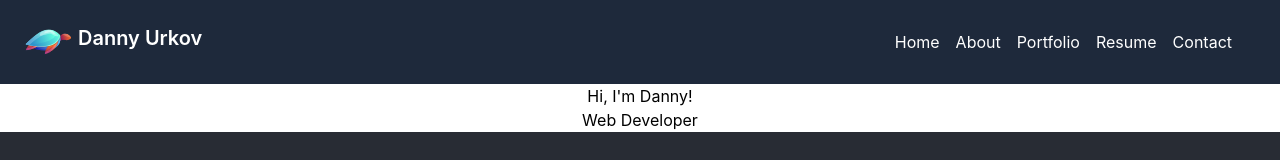
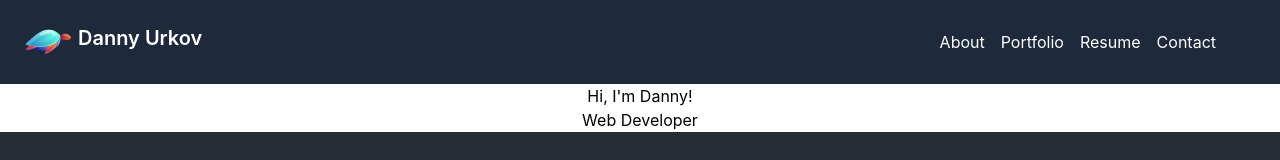
Before and after one commit to Danster4/c-20-react-portfolio, a React (Create React App) app: page / in a window 1280 px wide. Shown: the top 160 px of the page. Built offline with nearby package versions, Linux system fonts and the light colour scheme.

Commit message:
add nav bar with component rendering functionality

```diff
--- a/src/App.js
+++ b/src/App.js
@@ -1,20 +1,42 @@
+import React, { useState } from 'react';
 import Header from './components/Header';
 import About from './components/About';
+import Contact from './components/Contact';
+import Resume from './components/Resume';
+import Portfolio from './components/Portfolio';
+import MainContainer from './components/MainContainer';
+import Footer from './components/Footer';
 import logo from './assets/images/logos/neon-bar-circular.png';
 import './App.css';
 
+
 function App() {
+  const [currentPage, handlePageChange] = useState('About');
+
+  // The renderPage method uses a switch statement to render the appropriate current page
+  const renderPage = () => {
+    switch (currentPage) {
+      case 'Resume':
+        return <Resume />;
+      case 'Portfolio':
+        return <Portfolio />;
+      case 'Contact':
+        return <Contact />;
+      default:
+        return <About />;
+    }
+  };
   return (
     <div className="App">
-      <Header />
-      <About />
-      <header className='App-header'>
+      <Header currentPage={currentPage} handlePageChange={handlePageChange}/>
+      <MainContainer renderPage={renderPage} currentPage={currentPage} handlePageChange={handlePageChange}/>
+
+      <section className='App-header'>
         <img src={logo} className="App-logo" alt="logo" />
-      </header>
+      </section>
 
-      <main>
+      <Footer />
 
-      </main>
 
     </div>
   );
--- a/src/components/Contact/index.js
+++ b/src/components/Contact/index.js
@@ -0,0 +1,63 @@
+import React, { useState } from 'react'
+import { validateEmail } from '../../utils/helpers';
+
+function Contact() {
+
+  const [formState, setFormState] = useState({ name: '', email: '', message: ''});
+  const { name, email, message } = formState;
+  const [errorMessage, setErrorMessage] = useState('');
+
+  function handleChange(e) {
+    if(e.target.name === 'email') {
+      const isValid = validateEmail(e.target.value);
+      console.log(isValid);
+      if(!isValid) {
+        setErrorMessage('Your email is invalid.');
+      } else {
+        setErrorMessage('');
+      }
+    } else {
+      if (!e.target.value.length) {
+        setErrorMessage(`${e.target.name} is required.`);
+      } else {
+        setErrorMessage('');
+      }
+    }
+    if(!errorMessage) {
+      setFormState({...formState, [e.target.name]: e.target.value })
+    }
+  }
+
+  function handleSubmit(e) {
+    e.preventDefault();
+    console.log(formState)
+  }
+
+  return (
+    <section>
+      <h1 data-testid="h1tag" >Contact me</h1>
+      <form id="contact-form" onSubmit={handleSubmit}>
+        <div>
+          <label htmlFor='name'>Name:</label>
+          <input type="text" defaultValue={name} onBlur={handleChange} name="name" />
+        </div>
+        <div>
+          <label htmlFor='email'>Email address:</label>
+          <input type="email" defaultValue={email} onBlur={handleChange} name="email" />
+        </div>
+        <div>
+          <label htmlFor='message'>Message:</label>
+          <textarea name="message" defaultValue={message} onBlur={handleChange} rows="5" />
+        </div>
+        {errorMessage && (
+          <div>
+            <p className="error-text">{errorMessage}</p>
+          </div>
+        )}
+        <button data-testid="button" type="submit">Submit</button>
+      </form>
+    </section>
+  );
+}
+
+export default Contact;
--- a/src/components/Footer/index.js
+++ b/src/components/Footer/index.js
@@ -0,0 +1,11 @@
+import React from 'react';
+
+function Footer() {
+  return (
+    <p>
+      Footer goes here
+    </p>
+  )
+}
+
+export default Footer;
--- a/src/components/Header/index.js
+++ b/src/components/Header/index.js
@@ -5,10 +5,12 @@ import '../../App.css';
 import '../../index.css';
 
 
-function Header() {
+function Header(props) {
+  const { currentPage, handlePageChange } = props;
+
   return(
     <header>
-      <Navigation />
+      <Navigation currentPage={currentPage} handlePageChange={handlePageChange} />
     </header>
 
   )
--- /dev/null
+++ b/src/components/MainContainer/index.js
@@ -0,0 +1,23 @@
+import React, { useState } from 'react';
+import About from '../About';
+import Resume from '../Resume';
+import Contact from '../Contact';
+import Portfolio from '../Portfolio';
+import Header from '../Header';
+import Navigation from '../Navigation';
+
+function MainContainer(props) {
+  // Using useState, set the default value for currentPage to 'About'
+  const { currentPage, renderPage } = props;
+
+  return (
+    <div>
+      {/* Pass the state value and the setter as props to NavTabs */}
+
+      {/* Call the renderPage function passing in the currentPage */}
+      <div>{renderPage(currentPage)}</div>
+    </div>
+  );
+}
+
+export default MainContainer;
--- a/src/components/Navigation/index.js
+++ b/src/components/Navigation/index.js
@@ -1,10 +1,20 @@
 import React from 'react';
-import logo2 from '../../assets/images/logos/turtle-svg-logo-2.svg';
 import logo3 from '../../assets/images/logos/turtle-svg-logo-3.svg';
 import '../../App.css';
 import '../../index.css';
 
-function Navigation() {
+function Navigation(props) {
+  // const {
+  //   contactSelected,
+  //   setContactSelected,
+  //   resumeSelected,
+  //   setResumeSelected,
+  //   portfolioSelected,
+  //   setPortfolioSelected
+  // } = props;
+
+  const tabs = ['About', 'Portfolio', 'Resume', 'Contact'];
+
   return (
     <nav class="flex items-center justify-between flex-wrap bg-slate-800 p-6">
       <div class="flex items-left justify-between flex-shrink-0 text-white hover:text-lime-400 mr-6">
@@ -16,21 +26,35 @@ function Navigation() {
 
       </div>
       <div class="flex hide-menu items-center justify-evenly flex-shrink-0 text-white mr-6">
-        <a href="#responsive-header" class="items-start block mt-4 lg:inline-block lg:mt-0 text-white hover:text-lime-400 mr-4">
-          Home
+        <ul className="nav nav-tabs">
+          {tabs.map(tab => (
+            <li className="items-start inline mt-4 md:inline-block lg:inline-block lg:mt-0 text-white hover:text-lime-400 mr-4 nav-item" key={tab}>
+              <a
+                href={'#' + tab.toLowerCase()}
+                // Whenever a tab is clicked on,
+                // the current page is set through the handlePageChange props.
+                onClick={() => props.handlePageChange(tab)}
+                className={
+                  props.currentPage === tab ? 'nav-link active' : 'nav-link'
+                }
+              >
+                {tab}
+              </a>
+            </li>
+            ))}
+        </ul>
+        {/* <a href="#About" onClick={() => setContactSelected(false), setResumeSelected(false), setPortfolioSelected(false)} class="items-start block mt-4 lg:inline-block lg:mt-0 text-white hover:text-lime-400 mr-4">
+          About Me
         </a>
-        <a href="#responsive-header" class="items-start block mt-4 lg:inline-block lg:mt-0 text-white hover:text-lime-400 mr-4">
-          About
-        </a>
-        <a href="#responsive-header" class="block mt-4 lg:inline-block lg:mt-0 text-white hover:text-lime-400 mr-4">
+        <a href="#Portfolio" onClick={() => setContactSelected(false), setResumeSelected(false), setPortfolioSelected(true)} class="block mt-4 lg:inline-block lg:mt-0 text-white hover:text-lime-400 mr-4">
           Portfolio
         </a>
-        <a href="#responsive-header" class="block mt-4 lg:inline-block lg:mt-0 text-white hover:text-lime-400 mr-4">
+        <a href="#Resume" onClick={() => setContactSelected(false), setResumeSelected(true), setPortfolioSelected(false)} class="block mt-4 lg:inline-block lg:mt-0 text-white hover:text-lime-400 mr-4">
           Resume
         </a>
-        <a href="#responsive-header" class="block mt-4 lg:inline-block lg:mt-0 text-white hover:text-lime-400">
+        <a href="#Contact" onClick={() => setContactSelected(true), setResumeSelected(false), setPortfolioSelected(false)} class="block mt-4 lg:inline-block lg:mt-0 text-white hover:text-lime-400">
           Contact
-        </a>
+        </a> */}
       </div>
       <div class="block show-hamburger">
         <button class="flex items-center px-3 py-2 border rounded text-white border-white hover:text-lime-400 hover:border-lime-400">
@@ -54,6 +78,19 @@ function Navigation() {
         </div>
       </div> */}
 
+{/* <a href="#About" onClick={() => setContactSelected(false), setResumeSelected(false), setPortfolioSelected(false)} class="items-start block mt-4 lg:inline-block lg:mt-0 text-white hover:text-lime-400 mr-4">
+          About Me
+        </a>
+        <a href="#Portfolio" onClick={() => setContactSelected(false), setResumeSelected(false), setPortfolioSelected(true)} class="block mt-4 lg:inline-block lg:mt-0 text-white hover:text-lime-400 mr-4">
+          Portfolio
+        </a>
+        <a href="#Resume" onClick={() => setContactSelected(false), setResumeSelected(true), setPortfolioSelected(false)} class="block mt-4 lg:inline-block lg:mt-0 text-white hover:text-lime-400 mr-4">
+          Resume
+        </a>
+        <a href="#Contact" onClick={() => setContactSelected(true), setResumeSelected(false), setPortfolioSelected(false)} class="block mt-4 lg:inline-block lg:mt-0 text-white hover:text-lime-400">
+          Contact
+        </a> */}
+
     </nav>
   )
 }
--- a/src/components/Portfolio/index.js
+++ b/src/components/Portfolio/index.js
@@ -0,0 +1,11 @@
+import React from 'react';
+
+function Portfolio() {
+  return (
+    <p>
+      Portfolio goes here
+    </p>
+  )
+}
+
+export default Portfolio;
--- a/src/components/Project/index.js
+++ b/src/components/Project/index.js
@@ -0,0 +1,11 @@
+import React from 'react';
+
+function Project() {
+  return (
+    <p>
+      Portfolio goes here
+    </p>
+  )
+}
+
+export default Project;
--- a/src/components/Resume/index.js
+++ b/src/components/Resume/index.js
@@ -0,0 +1,11 @@
+import React from 'react';
+
+function Resume() {
+  return (
+    <p>
+      Resume goes here
+    </p>
+  )
+}
+
+export default Resume;
--- /dev/null
+++ b/src/utils/helpers.js
@@ -0,0 +1,8 @@
+export function capitalizeFirstLetter(string) {
+  return string.charAt(0).toUpperCase() + string.slice(1);
+}
+
+export function validateEmail(email) {
+  var re = /^(([^<>()[\]\\.,;:\s@"]+(\.[^<>()[\]\\.,;:\s@"]+)*)|(".+"))@((\[[0-9]{1,3}\.[0-9]{1,3}\.[0-9]{1,3}\.[0-9]{1,3}\])|(([a-zA-Z\-0-9]+\.)+[a-zA-Z]{2,}))$/;
+  return re.test(String(email).toLowerCase());
+}
```
